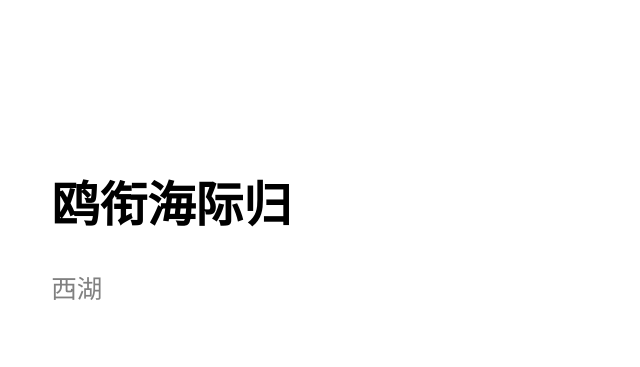
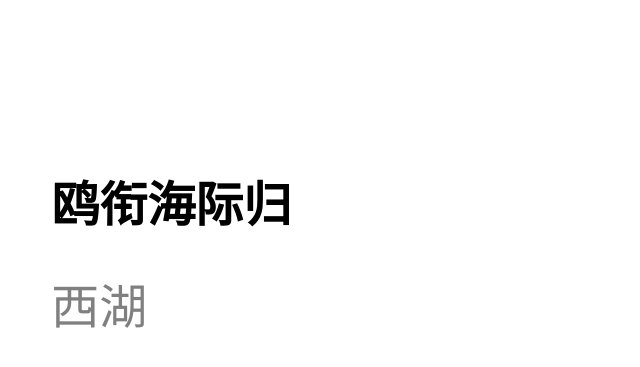
Before and after one commit to liushuaiiu/liushuaiiu.github.io, a Jekyll site: the page built from index.html, in a window 1280 px wide. Shown: the top 367 px of the page, without its empty margins (0-640 px from the left). Built offline with Jekyll 4.4.1, drawn with Linux system fonts in a browser that asks for light colours.

Commit message:
Update style.css

```diff
--- a/assets/css/style.css
+++ b/assets/css/style.css
@@ -1,7 +1,7 @@
 body {
     font-family: 'Noto Sans SC', sans-serif; /* 字体族设置为Noto Sans SC，备用字体为sans-serif */
     /* 最小值：18px, 理想值：2vw, 最大值：30px */
-    font-size: clamp(18px, 2vw, 30px); /* 字体大小根据视口宽度动态调整，但不小于18px且不大于30px */
+    font-size: clamp(3rem, 2.5vw, 5rem); /* 字体大小根据视口宽度动态调整，但不小于18px且不大于30px */
     margin-left: 4vw; /* 页面左边距设置为视口宽度的4%，以提供动态调整的空白区域 */
 }
 
```
